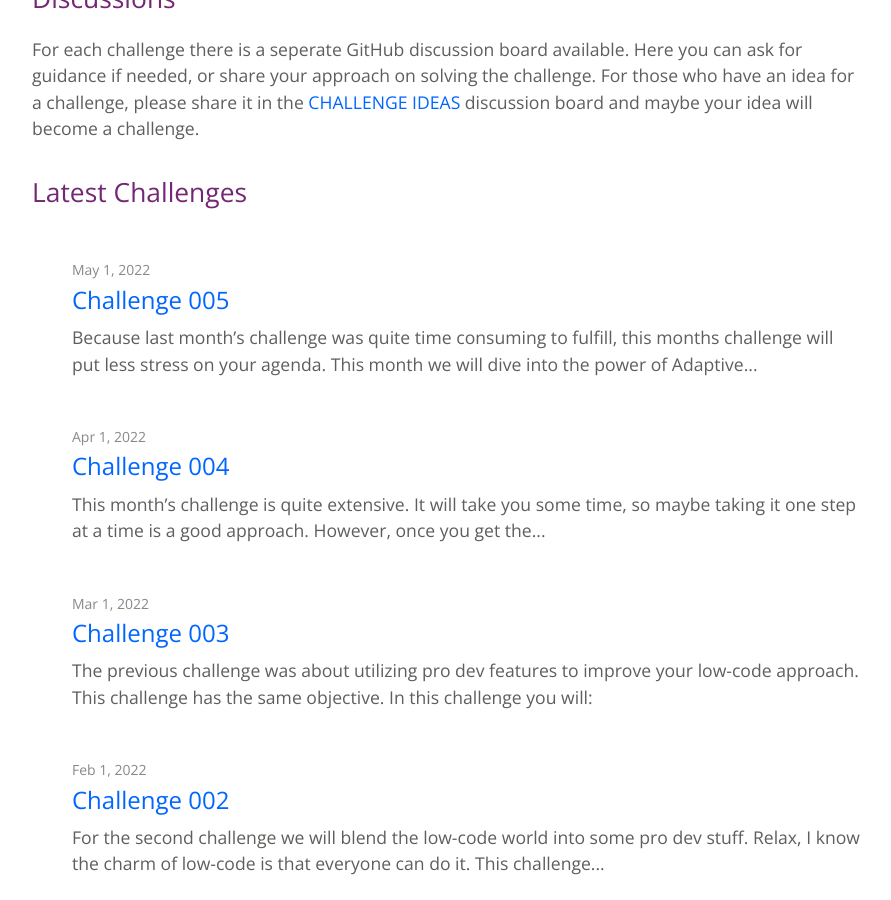
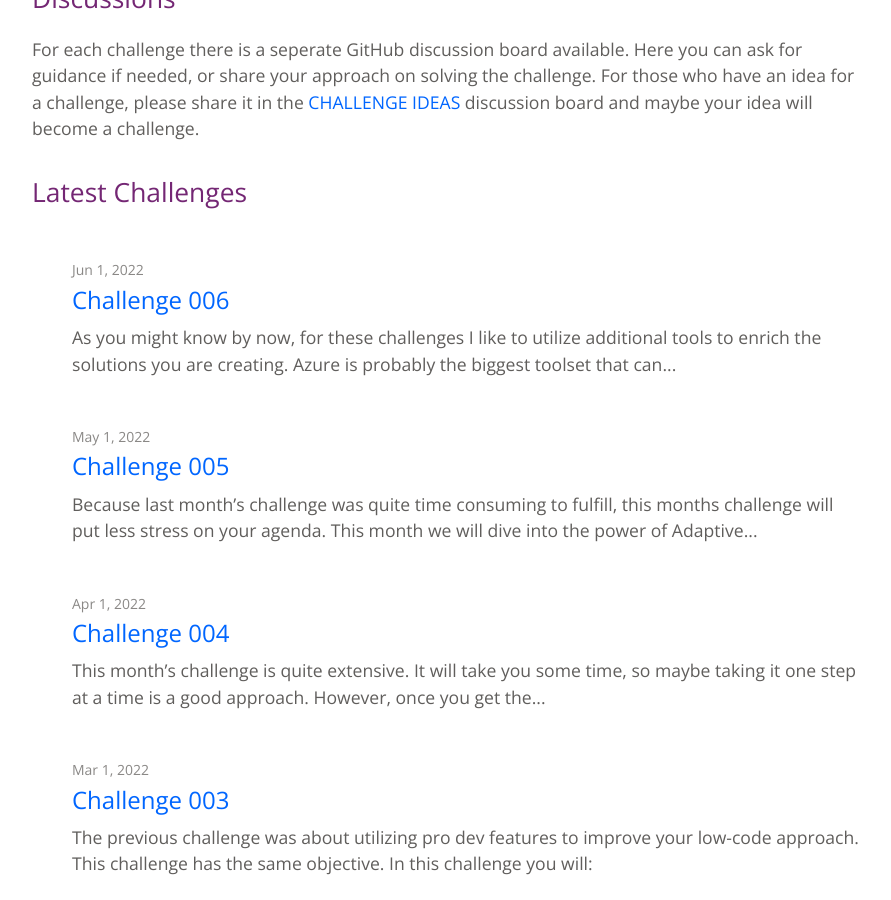
Before and after one commit to miguelverweij/PowerPlatformChallenge, a Jekyll site: the page built from docs/index.md, in a window 1280 px wide and 900 px high, scrolled down 761 px. Shown: the whole window, without its empty margins (192-1083 px from the left). Built offline with Jekyll 4.4.1, drawn with Linux system fonts in a browser that asks for light colours; some of the changed lines change nothing that is shown.

Commit message:
challenge006

````diff
--- /dev/null
+++ b/docs/_posts/2022-06-01-challenge-006.md
@@ -0,0 +1,229 @@
+---
+layout: post
+title: "Challenge 006"
+tagline: "Bring IoT data to your Power Platform solutions"
+categories: Challenges
+author: "miguelverweij"
+meta: "A Power Platform Challenge on adding IoT devices to your Power Platform solutions."
+---
+
+As you might know by now, for these challenges I like to utilize additional tools to enrich the solutions you are creating. Azure is probably the biggest toolset that can bring lots of functionality to your solutions. This month, we will explore Azure and learn a few things. The first Azure topic that we will discuss is IoT. Other topics probably will be addressed in future challenges. If you have a suggestion, let me know on the discussion board.
+
+## Challenge Objectives
+
+- 🎯 Learn about Azure
+- 🎯 Turn your phone into an IoT device
+- 🎯 Build Azure IoT resources
+- 🎯 Connect Azure resources to the Power Platform
+
+## 💬 Discussion Board
+[DISCUSSION FOR CHALLENGE 006](https://github.com/miguelverweij/PowerPlatformChallenge/discussions/10)
+
+## 🤓 What is Azure
+Azure is Microsoft's cloud platform. You might know the cloud from an online storage location. This is one of the products that Azure entails. It consists of 200 different products that you can deploy. A big advantage of the cloud is that you can deploy resources within minutes with a pay-as-you-go model. No need for expensive hardware and skilled employees to maintain this hardware. Another big advantage is that it can scale in line with how a business grows.
+
+Enough of the marketing talk. What can we do with it? Well, we can do some cool IoT stuff and use that in our Power Platform solutions.
+
+## 🤓 What is IoT
+You probably know this already, IoT is an abbreviation of the Internet of Things. Practically, it means that assets are equipped with all sorts of sensors. The telemetry of those sensors is collected to discover insights. A common use of this data is that it feeds a dashboard. Some take it a step further and use this telemetry data for predictive analytics.
+
+Some assets can also execute a command. A good example are Dutch birdges that used to have a bridge operator at site. Nowadays almost all bridges are operated from one location. A more consumer related application of this technology is your smart home. By the press of a button all the lights switch off and the door locks. Just like you can program your lights to switch on when you come home, command supporting IoT assets can be programmed to execute whenever you want it.
+
+These two things, reading telemetry data and programming a command, is what we will be doing during this challenge.
+
+## 📡 Create an IoT Device
+
+No, we will not be soldering, nor will we be using an Arduino or Raspberry Pi. These things are really fun if you are into IoT, but the aim of these challenges is that everyone can expand their skills, without any prerequisites. So, we will turn your phone into an IoT component. It has all sorts of sensors and we can also make it do stuff. Cool, huh?
+
+### Create an Azure Resource Group
+A resource Group is a container for your Azure services. It can be used to allocate costs, have separate resource groups for global operation corporations, etc. We only need one so we can deploy the resources we need for this challenge.
+
+1. With your developer account, go to the Azure [PORTAL](https://portal.azure.com/).
+2. Fill in the form to register. The features that will be used will not cost a thing. The credit card credentials are just for verification and if other resources are deployed (this challenge is **FREE**). You will also receive $200 to spend on resources. So, if you want to detour or dive in a bit further, you can!
+3. Once you have your account, create a resource group.
+4. Name your Resource Group Challenge006 and select the region you are in.
+5. Select the **Review + create** tab and select **Create**.
+
+Your Resource Group will be created now. This might take a few seconds. Once done, you will be notified.
+
+### Download the IoT Plug and Play app
+This is an app made by Microsoft for us to test IoT functionality. It's available for [ANDROID](https://play.google.com/store/apps/details?id=com.iot_pnp) and [IOS](https://apps.apple.com/app/iot-plug-and-play/id1563783687).
+
+Once installed, you can see that when you launch the app, it asks to connect to the Azure IoT cloud. We have Azure, but no IoT resources deployed, yet. So, let's fix that.
+
+### Create an IoT Central Application in Azure
+1. If not still opened, go to the Azure [PORTAL](https://portal.azure.com/).
+2. As mentioned, Azure resources are deployed to a resource group, so navigate to the earlier created resource group.
+3. Within your resource group, select **Create**.
+4. Search for **IoT Central application** and select **Create** this resource.
+5. Name it **challenge006iotapp**, select **Custom application** as a template and select the region you are in.
+6. Select Pricing plan **Standard 2**.
+7. Click **Create**.
+
+The resource will be deployed to your cloud tenant. This will take just a few second.
+
+![IoT Central Application](/assets/Challenge_006_IoT_Central_Application.gif "IoT Central Application")
+
+### Connect Your Device
+Now that we have both the app and the cloud resource, we just have to connect.
+
+1. Navigate to your newly created IoT Central application resource.
+2. On the right side you can see the URL to this cloud application. Open it.
+3. On the Devices tab, create a new device.
+4. Specify the required fields. I entered **iPhoneMiguelXr** for both the name and ID. The device template us just unassigned.
+5. Once created, open the device by clicking on the record in the list of devices.
+6. Click on **Connect** and select the QR code tab. A QR code will be shown.
+7. On your phone app select **Scan QR code**, do so, and wait for it to connect.
+
+All done! Now your phone telemetry data is sent to the cloud. If you select your device within the IoT Central application, you can see all telemetry in the overview tab.
+
+![Device Overview](/assets/Challenge_006_Device_Overview.png "Device Overview")
+
+### Device Templates
+
+On the left side panel, you can dee the **Device templates** tab. If you click on it, you will see the IoT Plug and Play mobile template. Because we scanned the QR code, everything is done for us. You can see that the component capabilities are sectioned into **Sensors** and **Device information**. Earlier we discussed telemetry and command capabilities of IoT assets. That is exactly what you can find here. There is also the property type which is static information about the IoT Asset itself that can be retrieved.
+
+![Device Template](/assets/Challenge_006_Device_Template.png "Device Template")
+
+If you want to create IoT devices yourself, you will also to develop this template. That is way too far out of my comfort zone, so I won't dive into that. However, it is interesting to know that these templates exist. Manufacturers can develop these templates for their IoT hardware, to make the implementation of their devices easier for their clients. For Arduino there are also templates available at [AKA.MS/ARDUINO](aka.ms/arduino) if you want to dig a little deeper.
+
+## 📡 Get Device Telemetry in Your Solutions
+
+We can now get the device telemetry in our solution. This is premium functionality, so additional licenses are required. Go to the [CHALLENGES](https://www.powerplatformchallenge.com/challenges.html) page to if you haven't started the **Power Apps Plan 2 Trial** yet. Make sure the app is active during the following sections.
+
+### Power Automate
+There is a connector for IoT Central, so this part should be fairly easy to do.
+
+1. Create a manually triggered flow.
+2. Search for **IoT Central** and select the Azure IoT Central V3 connector
+3. **Get component telemetry value**
+4. You can select the Azure IoT App **challenge006iotapp** we earlier created
+5. Enter the device ID you specified (in my case **iPhoneMiguelXr**)
+6. This is a bit weird of the connector, but you should first specify a Device template before you specify the other fields. There is only the one the app populated for us listed, so select that.
+7. In the Device component section you should specify the sensors. Remember that when we looked into the device template, only the sensors section contained telemetry types. That's why if you specify device information, no telemetry can be selected.
+8. I want you to stay focused, so select the **Pressure** telemetry. That way you don't have to look out of the window to know what the weather is like.
+
+Add a new step and search for the **Get device properties** action of the Azure IoT Central V3 connector. This way you will retrieve the property types.
+
+As we have seen in the device template, there is also a command available. Let's see what we can make our phone do by triggering a flow.
+
+1. Add a new step with the **Run a device command** action
+2. Specify what is required. Again, the template must be specified before the available **Device Command** options are listed. You can see that there is one command that can be executed, which is turning the light on.
+3. Enter 1 at **Parameter Duration**, 1 at **Parameter Pulses interval**, and 20 at **Parameter Pulses**. This means that when you trigger the flow your flash turns on 1 second, then of for one second, and that 20 times.
+4. Now save your flow and run it.
+
+![Power Automate Flow](/assets/Challenge_006_Power_Automate_Flow.png "Power Automate Flow")
+
+If your pressure value is over 1020, you might want to take a break and actually have a look out of the window, or maybe even go out. And don't worry about your flashlight pulsing. You just made it do that. Actions one and three clearly show the core functionality of IoT. Getting sensor data from an internet-connected device and remotely make the device execute commands. I hope your creativity is triggered and you start thinking about what is possible with other types of sensors and commands. Please share your thoughts on the discussion board on what you think might be an interesting use case for IoT.
+
+We've only shown Power Automate, but there are more products. Let's get this data into Power Apps.
+
+### Power Apps
+As you know, connectors can be used in Power Automate and Power Apps. So, it wouldn't be too much of a challenge you might think. Well, this one is a bit different. The devices that you connect to IoT Central all have different sensors, properties, and commands. We've seen our device template where the capabilities were listed. A different device will have different capabilities. The way we specify our request must be flexible to the capabilities of our devices. This is called a dynamic schema. Power Automate is much better at dealing with dynamic schemas compared to Power Apps. But we will make it work.
+
+1. Create a new canvas app.
+2. Go to **Settings** and enable the **Experimental** feature **Dynamic schema**.
+3. Save the app and reload the page. If you expand the Power Fx function bar, you will see a button has been added. This will enable you to capture the schema manually. ![Dynamic Schema](/assets/Challenge_006_Dynamic_Schema.png "Dynamic Schema")
+4. On the Data tab, select **Add data** and search for the Azure IoT Central V3 connector. Because of the flow the connection should already exist.
+5. Add a button. We will save the pressure telemetry value to a variable by clicking the button. let's name that variable **pressure**. `Set(pressure, `
+6. The value for the variable will be retrieved through the connector. `Set(pressure, AzureIoTCentralV3.` If you type the dot, you will get a list of possible connector calls. The naming is different from what you've seen in Power Automate. So how do we know which operation to use? In Power Automate there is a **Peek code** function, that shows what the connector actually uses as an input. Here you see the operationId is **Devices_GetComponentTelemetryValue_V1**. This is what we have to type into the Power Fx function, but without the underscores. `Set(pressure, AzureIoTCentralV3.DevicesGetComponentTelemetryValueV1(`
+7. Once that is entered, you can see the input the connector expects. Enter all items that it asks for. Use the Peek code functionality of Power Automate is again a useful way to retrieve that information. For me, this is the result. `Set(pressure, AzureIoTCentralV3.DevicesGetComponentTelemetryValueV1("iPhoneMiguelXr", "sensors", "barometer", "ef2d41bb-dcc4-436d-9288-e4492439bf50", {template: "dtmi:azureiot:l826ixahacx"})`
+8. If you run your flow, you can see the telemetry output is a timestamp and a value. We want to capture the value. Normally that means we type add `.value` to the function. But when you type a dot, only the timestamp shows up. Now if you click **Capture schema** it will show value. Nice! For me, this is my final function. `Set(pressure, AzureIoTCentralV3.DevicesGetComponentTelemetryValueV1("iPhoneMiguelXr", "sensors", "barometer", "ef2d41bb-dcc4-436d-9288-e4492439bf50", {template: "dtmi:azureiot:l826ixahacx"}).value)`
+9. Add a label to your canvas that shows the **pressure** variable and press the button.
+
+You now have the skill to get telemetry data into your app. Getting the device properties in should now be an easy thing for you to do, so go ahead and add that too. I couldn't get the command function working properly directly within Power Apps. If you use **Peek code** on that action in Power Automate, you can see that three parameters are used as an input in the request body. To bypass my own limitation, I triggered a flow from within Power Apps. I assume you know how to do this, so again no explanation is needed from my side. The telemetry action can also be done with a power-apps-triggered flow and would be my preferred route in real-world scenarios. But this is for learning, and now you know about dynamic schemas and the value of the peek code functionality in Power Automate.
+
+## Power BI
+
+Until now, we made a single request with Power Automate and Power Apps. Within the IoT Central application, there is a dashboard that looks similar to Power BI. The cool thing is that it shows a line chart of your pressure telemetry data. The downside is that it's within IoT Central. This is a Power Platform challenge, so that alone should be enough reason to get that data into Power BI. That's what we will be doing.
+
+**NOTE Additional Azure resources will be deployed that come with a cost. If you are still within the $200 trial budget you can proceed. Just make sure to turn of or delete the whole resource group after completion**
+
+As you might know, Power BI has a streaming dataset functionality for dashboards. We won't be creating a dataset with Power Query editor and use that in a report. Just a dashboard will do the trick. This is done in the browser. Go to [YOUR WORKSPACE](https://app.powerbi.com/groups/me/list) and create a new dashboard. When you click edit, you can add a tile. There you see the real-time option **Custom Streaming Data**. Sounds good to me! if you click through the interface, you will see three options. We will be creating the Azure stream option in this section. The image below shows how we get from the phone data to Power BI. IoT Central is the second icon, so we have fixed that. The third and fourth must be deployed, which are Azure Event Hubs and Azure Stream Analytics.
+
+### Data Flow
+
+![Data Flow](/assets/Challenge_006_Dataflow.png "Data Flow")
+
+### Create The Required Resources
+1. In your resource, search for **Event Hubs** and click create.
+2. Specify everything that is required. Specify the Standard pricing tier. At the time of writing it is Saturday early morning, so I just named it challenge006.
+3. Once deployed, a single instance should be created. I named this challenge006, again...
+4. In the instance, click the **Process data** card.
+5. Click explore and press **Create Stream Analytics job**. Again, specify everything required. For the Event Hub policy name, you can select the **RootManageSharedAccessKey** option.
+6. Click create. All resources are ready to be used. We only have to link everything together.
+
+![Process Data](/assets/Challenge_006_Dataflow.png "Process Data")
+
+### From IoT Central to Azure Event Hubs
+To make sure we get to icon 3 of the data flow image, we have to make sure the data from IoT central is sent to Azure Event Hubs.
+
+1. Go to you IoT Central application.
+2. On the left navigation bar, select **Data export**.
+3. Add a destination. The destination type is Azure Event Hubs.
+4. For the Authorization, select connection string.
+5. For the connection string, go to the Event Hubs Namespace, Shared access policies and select the **RootManageSharedAccessKey**. Copy the Connection string primary key and enter it in IoT Central.
+6. Save the Destination.
+7. Create an export.
+8. In the Data section, select Telemetry.
+9. Select the Destination you just created and save.
+
+This should do the trick. Open your Azure Event Hubs Namespace to see messages coming in. The last step is to set up the stream job to send the info to Power BI.
+
+## Stream Analytics Job
+
+The stream Analytics job enables us to forward data from Event Hubs to Power BI. It basically needs an input and an output. Optionally we can adjust the query to specify what the job forwards. That's what we will do now.
+
+1. Open the Stream Analytics job from your resource group.
+2. On the inputs page, add a stream input.
+3. You've created an Event Hub, so that should be the option to select. In the form, select the existing Event hub you've set up in the previous step.
+4. On the Outputs page, create a new output and select the Power BI option.
+5. Enter the required fields. You need to login for authorization. You can specify your own workspace for now, because we won't be sharing it with others.
+6. Open the Query page.
+7. In the bottom section you can preview what is coming in and going out. There are quite a lot of data points that we won't need for our tile. The query language is SQL. the asterisk indicates everything is forwarded. If you test the query, you will see the same table structure as the output. We only need a DateTime and the barometer value for the Power BI tile. Below you can see the adjusted query I created. The things I adjusted are the **INTO** part. This is now the output we just created. I also changed the asterisk as you can see. Note how I drill down into the input table to retrieve the barometer value. If you are familiar with Power Fx from Power Apps, you probably understand the function.
+The AS operation transforms the column name to **pressure**. This is helpful for our next step in PowerBI. Try to get it working yourself and inspect your test results to see how you transformed the input with a SQL query.
+8. If you are ready, you can save the query.
+9. On the overview screen, start the Stream Job. If you want to adjust it later on, you need to stop it and start it once you've made your adjustments.
+
+```sql
+SELECT
+    challenge006.[telemetry].barometer AS pressure
+    ,challenge006.enqueuedTime AS time
+INTO
+    [PowerBI]
+FROM
+    [challenge006]
+```
+
+I am really proud of you if you made it here. Azure can be quite overwhelming at first sight, but you've done it. The last part is within Power BI.
+
+### Create The Power BI Tile
+
+You've created a dashboard earlier in your workspace. Open your workspace to see that a dataset has been added. The Azure Analytics Stream job did this for you. Select that data set to edit it. On the side panel, you will see the data that is coming in. Note that it is structured as you specified earlier in your SQL query. Make sure that the pressure value is datatype **Number** and the time value is datatype **DateTime**. If this is sorted out, you are ready to add the tile to your dashboard.
+
+1. Add a new tile to your dashboard
+2. Select the **Custom Streaming Data** option, just like how we started.
+3. Select the dataset that has been added to this workspace.
+4. Select **Line chart** as Visualization Type.
+5. Put the time value on the axis and the pressure value as the value.
+6. Proceed and press apply.
+
+You should now be able to see telemetry data coming into your Power BI dashboard.
+
+![Dashboard](/assets/Challenge_006_Dashboard.png "Dashboard")
+
+Pretty cool right? You have turned your phone into an IoT device, and connected it to the cloud to interact with the data in three ways: Power Automate, Power Apps, and Power BI. Finishing the last step especially is quite impressive.
+
+## Additional Info
+As you might have experienced, my naming of resources is quite rubbish in this challenge. If you want to create a real solution, I recommend reading the [AZURE NAMING BEST PRACTICE](https://docs.microsoft.com/en-us/azure/cloud-adoption-framework/ready/azure-best-practices/resource-abbreviations). Maybe I should do that too...
+
+## 🎒 Key takeaways
+
+- 👉🏻 We all have an IoT device
+- 👉🏻 The cloud enables us to interact with these assets, no matter where we are
+- 👉🏻 IoT assets collect telemetry data and some can execute a command
+- 👉🏻 We can combine Azure resources with the Power Platform
+
+## 💬 Share your feedback
+
+You can be proud of yourself for finishing this challenge. Please let me know on the [DISCUSSION](https://github.com/miguelverweij/PowerPlatformChallenge/discussions/10) how you experienced this challenge. I am also curious what scenarios you can think of now that you know how to actually realize it. Thanks again for visiting. It is highly appreciated. 👋 Cheers and see you next month!
--- a/docs/challenges.md
+++ b/docs/challenges.md
@@ -24,3 +24,4 @@ Challenge link | Upload date | Topic
 [CHALLENGE 003](/_posts/2022-03-01-challenge-003.md) | 2022-03-01 | ALM & GitHub Actions
 [CHALLENGE 004](/_posts/2022-04-01-challenge-004.md) | 2022-04-01 | Custom Connectors & Independent Publisher
 [CHALLENGE 005](/_posts/2022-05-01-challenge-005.md) | 2022-05-01 | Adaptive Cards
+[CHALLENGE 006](/_posts/2022-06-01-challenge-006.md) | 2022-06-01 | Azure & IoT
````
Also changed, not shown: docs/assets/Challenge_006_Dashboard.png (added), docs/assets/Challenge_006_Dataflow.png (added), docs/assets/Challenge_006_Device_Overview.png (added), docs/assets/Challenge_006_Device_Template.png (added), docs/assets/Challenge_006_Dynamic_Schema.png (added), docs/assets/Challenge_006_IoT_Central_Application.gif (added), docs/assets/Challenge_006_Peek_Code.gif (added), docs/assets/Challenge_006_Power_Automate_Flow.png (added), docs/assets/Challenge_006_Process_Data.png (added).
